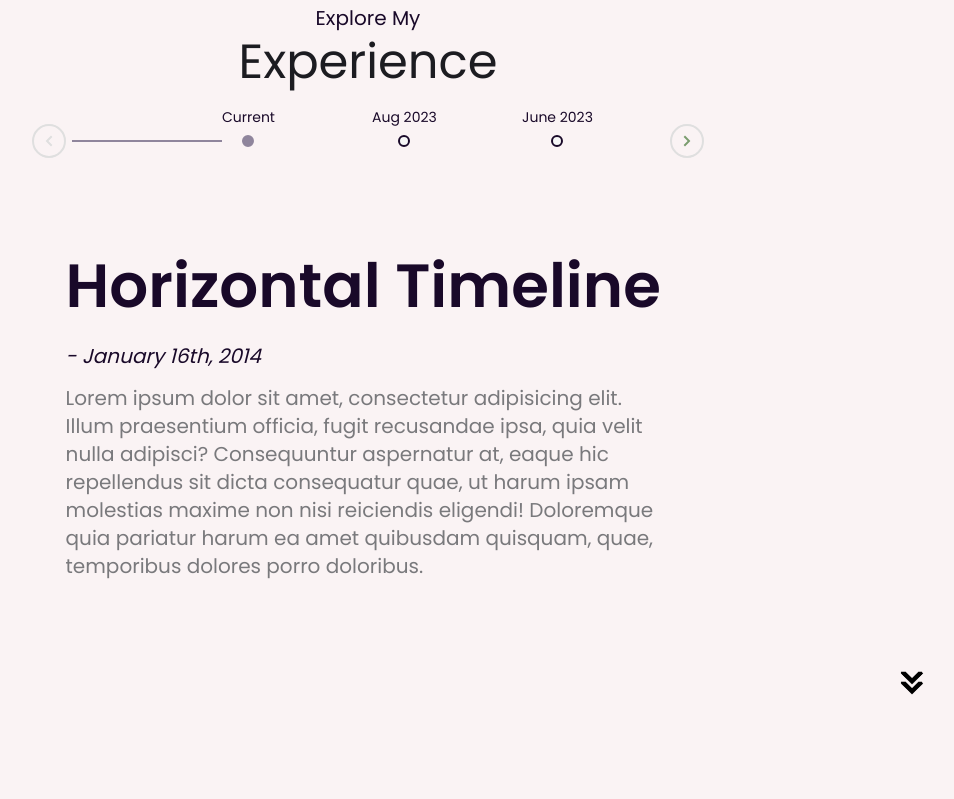
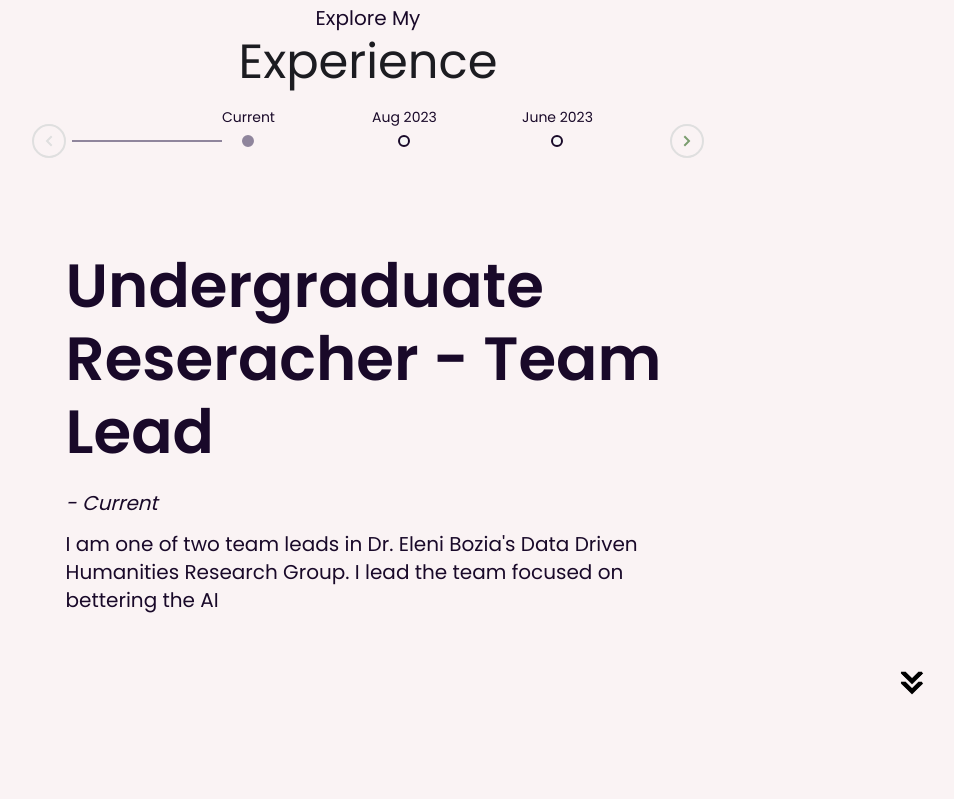
Before and after one commit to wavid-b/wavid-b.github.io, a plain HTML site: page index.html in a window 1280 px wide. Shown: the part 2461-3260 px from the top of the page, without its empty margins (272-1226 px from the left). Drawn offline with Linux system fonts and the light colour scheme.

Commit message:
fixing css bugs

```diff
--- a/assets/timeline/style.css
+++ b/assets/timeline/style.css
@@ -3666,7 +3666,7 @@ body {
 .js .cd-h-timeline__container {
     position: relative;
     height: 100px;
-    max-width: 70%;
+    max-width: min(70%, 1300px);
 }
 
 .js .cd-h-timeline__dates {
@@ -3906,7 +3906,7 @@ body {
 }
 
 .js .cd-h-timeline__event-content {
-    max-width: 70%
+    max-width:  min(70%, 1300px);
 }
 
 .js .cd-h-timeline__event-title {
--- a/index.html
+++ b/index.html
@@ -319,10 +319,10 @@
         <ol>
           <li class="cd-h-timeline__event cd-h-timeline__event--selected text-component">
             <div class="cd-h-timeline__event-content container">
-              <h2 class="cd-h-timeline__event-title">Horizontal Timeline</h2>
-              <em class="cd-h-timeline__event-date">January 16th, 2014</em>
-              <p class="cd-h-timeline__event-description color-contrast-medium">
-                Lorem ipsum dolor sit amet, consectetur adipisicing elit. Illum praesentium officia, fugit recusandae ipsa, quia velit nulla adipisci? Consequuntur aspernatur at, eaque hic repellendus sit dicta consequatur quae, ut harum ipsam molestias maxime non nisi reiciendis eligendi! Doloremque quia pariatur harum ea amet quibusdam quisquam, quae, temporibus dolores porro doloribus.
+              <h2 class="cd-h-timeline__event-title">Undergraduate Reseracher - Team Lead</h2>
+              <em class="cd-h-timeline__event-date">Current</em>
+              <p class="cd-h-timeline__event-description color-contrast-low">
+                I am one of two team leads in Dr. Eleni Bozia's Data Driven Humanities Research Group. I lead the team focused on bettering the AI
               </p>
             </div>
           </li>
```
